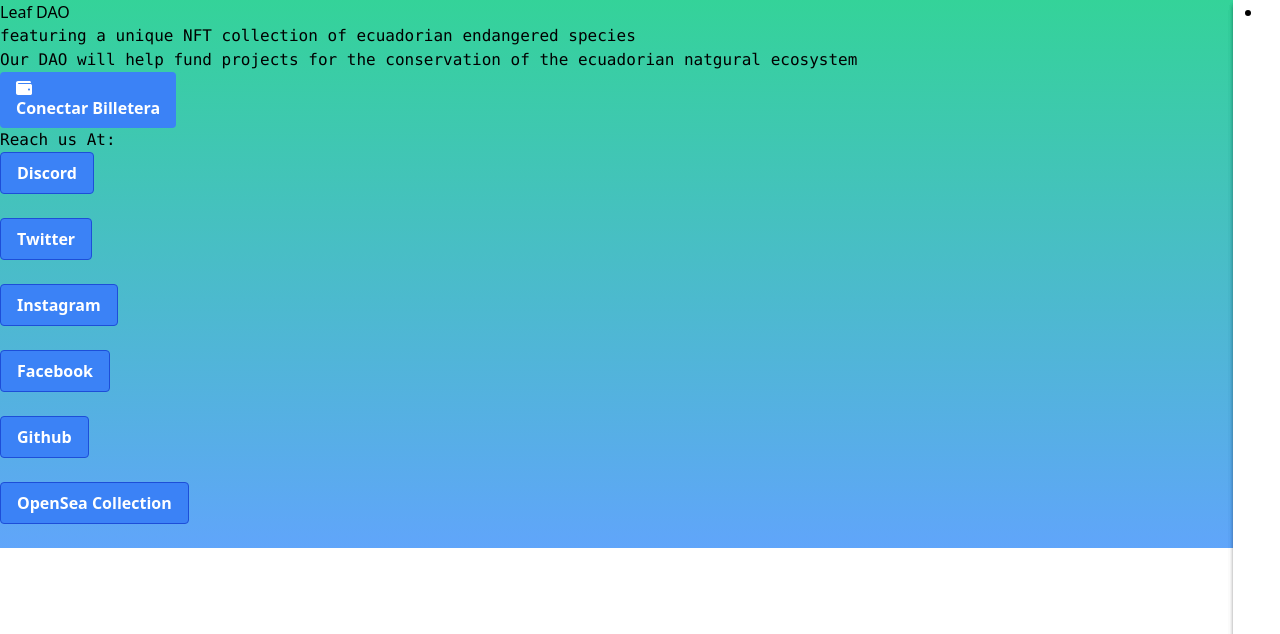
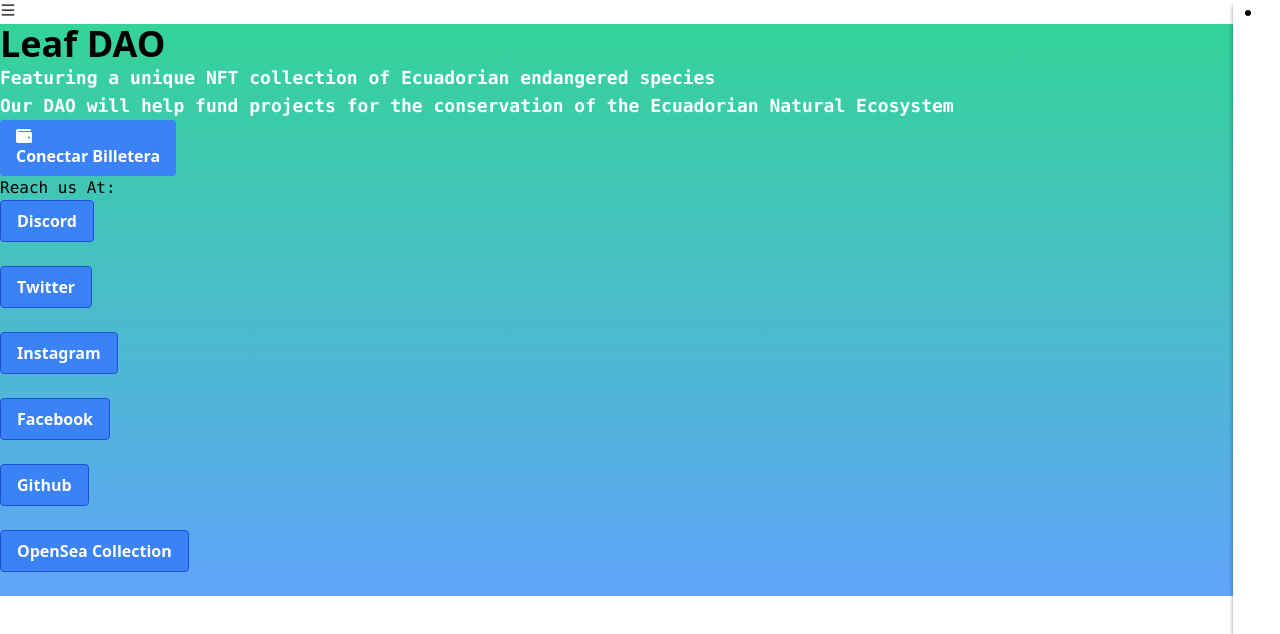
Before and after one commit to 123-code/ContDAO, a React (Create React App) app in the folder NFT_Landing/landing/: page / in a window 1280 px wide. Shown: the top 634 px of the page. Built offline with nearby package versions, Linux system fonts and the light colour scheme.

Commit message:
Added Styles

```diff
--- a/NFT_Landing/landing/src/Components/Description.jsx
+++ b/NFT_Landing/landing/src/Components/Description.jsx
@@ -3,10 +3,9 @@
 const Description = ()=>{
     return(
         <>
-        <h1>Leaf DAO</h1>
-        <div><p className = "font-mono"> featuring a unique NFT collection of ecuadorian endangered species</p></div>
-        <div><p className = "font-mono"> Our DAO will help fund projects for the conservation of the ecuadorian natgural ecosystem</p></div>
-
+        <h1 className="text-4xl font-bold">Leaf DAO</h1>
+        <div><p className = "font-mono text-lg text-white font-bold "> Featuring a unique NFT collection of Ecuadorian endangered species</p></div>
+        <div><p className = "font-mono text-lg text-white font-bold"> Our DAO will help fund projects for the conservation of the Ecuadorian Natural Ecosystem</p></div>
         </>
     )
 }
--- a/NFT_Landing/landing/src/Components/Nav.jsx
+++ b/NFT_Landing/landing/src/Components/Nav.jsx
@@ -1,21 +1,34 @@
-import React from 'react';
+import React,{useState} from 'react';
+import {AiOutlineMenu} from 'react-icons/ai';
+
+
 
 const Nav = () => {
+    let[show,setshow] = useState(true);
     const items = ['Home','NFT Gallery ','Vote',"Our Mission"];
 
+setshow=()=>{show = !show};
+
     return (
-
-      items.map((item,index)=>{
+        <>
+      {items.map((item,index)=>{
           return(
             <>
+
+{show ?
               <nav className = "w-65 h-65 shadow-md bg-white px-3 absolute inset-y-0 right-0 ">
 
                <li key={index}>{item.index} </li>
 
                </nav>
+
+              : null}
+
             </>
           )
 
-      })
+      })}
+      <button onClick = { setshow }><AiOutlineMenu/> </button>
+      </>
     )}
 export default Nav;
--- a/NFT_Landing/landing/src/Pages/Main.js
+++ b/NFT_Landing/landing/src/Pages/Main.js
@@ -7,7 +7,7 @@
 import {BsTwitter} from 'react-icons/bs';
 import Description from '../Components/Description';
 
-
+// ">
 const Main = ()=>{
  let[icono,seticono] = useState(<AiFillFacebook/>);
 
```
